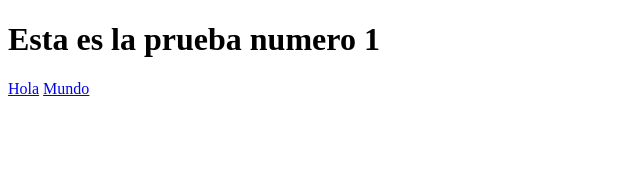
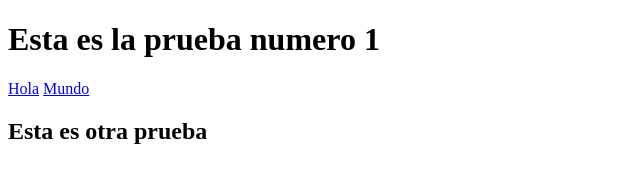
Before and after one commit to marco9505/EjemploGit, a plain HTML site: page index.html in a window 1280 px wide. Shown: the whole page, without its empty margins (0-640 px from the left). Drawn offline with Linux system fonts and the light colour scheme.

Commit message:
Se agrego otro header, un h2

```diff
--- a/index.html
+++ b/index.html
@@ -12,5 +12,6 @@
         <a href="#">Hola</a>
         <a href="#">Mundo</a>
     </nav>
+    <h2>Esta es otra prueba</h2>
 </body>
 </html>
```
